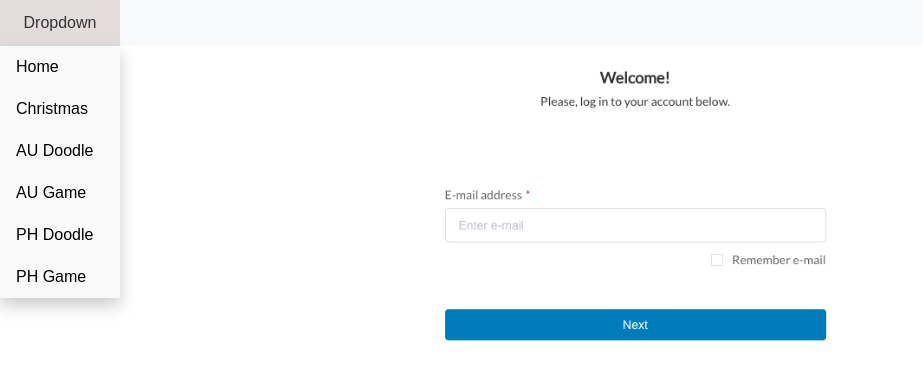
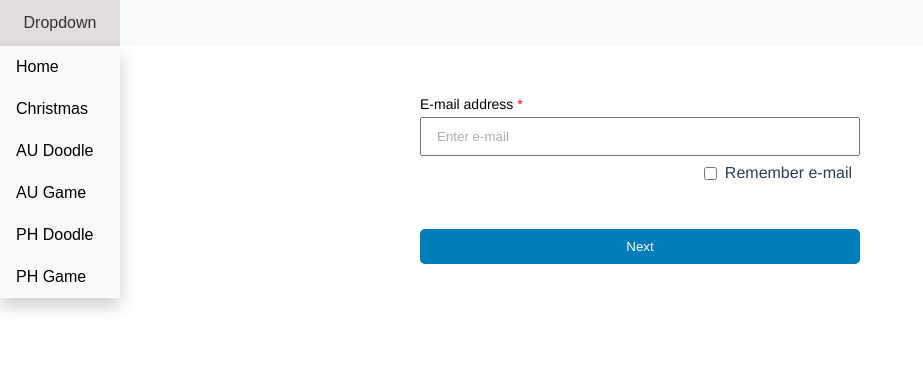
Before and after one commit to ernieay/sm-login-hackathon-22, a Vue app: page / in a window 1280 px wide. Shown: the top 380 px of the page, without its empty margins (0-923 px from the left). Built offline with nearby package versions, Linux system fonts and the light colour scheme.

Commit message:
login styling

```diff
--- a/package.json
+++ b/package.json
@@ -9,7 +9,6 @@
   },
   "dependencies": {
     "@popperjs/core": "^2.11.5",
-    "bootstrap": "^5.2.0",
     "core-js": "^3.8.3",
     "vue": "^3.2.13",
     "vue-router": "^4.0.3"
--- a/src/components/LoginUser.vue
+++ b/src/components/LoginUser.vue
@@ -2,12 +2,14 @@
   <div class="login-form-container">
     <div class="login-form">
       <div>
-        <label class="lbl-email">E-mail address</label>
+        <label class="lbl-email">E-mail address <span>*</span></label>
+        <input class="email-input" type="text" placeholder="Enter e-mail" />
+        <span class="remember">
+          <label class="remember-me" for="remember-me">Remember e-mail</label>
+          <input type="checkbox" class="remember-me" name="remember-me">
+        </span>
       </div>
-      <div class="input-group input-group-sm">
-        <input type="text" class="form-control" id="input-user" placeholder="Enter e-mail" />
-      </div>
-      <button type="button" class="btn btn-primary btn-sm next-btn">Next</button>
+      <button type="button" class="next-btn">Next</button>
     </div>
   </div>
 </template>
@@ -20,14 +22,32 @@ export default {
 
 <style scoped>
 .login-form-container {
+  padding-top: 50px;
   width: 100%;
 }
 
+.remember {
+  display: flex;
+  flex-direction: row-reverse;
+  padding: 8px;
+  gap: 5px;
+}
+
+.remember-me {
+  display: inline;
+}
+
 .lbl-email {
-  color: #606266;
+  color: black;
+  margin-bottom: 5px;
   width: 100%;
   text-align: left;
   font-size: 14px;
+  display: block;
+}
+
+.lbl-email span {
+  color: red;
 }
 
 .login-form {
@@ -36,10 +56,24 @@ export default {
   margin-right: auto;
 }
 
+.login-form .email-input {
+  width: 100%;
+  box-sizing: border-box;
+  padding: 10px 10px 10px 15px;
+}
+
+.login-form .email-input::placeholder {
+  color: #acacac;
+}
+
 .next-btn {
   width: 100%;
   margin-top: 38px;
   background-color: #007dbb;
+  color: white;
+  padding: 10px;
+  border: none;
+  border-radius: 5px;
 }
 
 .next-btn:hover, .next-btn:focus {
--- a/src/main.js
+++ b/src/main.js
@@ -1,7 +1,5 @@
 import { createApp } from 'vue'
 import App from './App.vue'
 import router from './router'
-// import 'bootstrap'
-// import 'bootstrap/dist/css/bootstrap.min.css'
 
 createApp(App).use(router).mount('#app')
--- a/src/views/AuDoodleView.vue
+++ b/src/views/AuDoodleView.vue
@@ -1,19 +1,19 @@
 <template>
   <div class="au-doodle">
     <HackathonDoodle/>
-    <LoginImage />
+    <LoginUser />
   </div>
 </template>
 
 <script>
 // @ is an alias to /src
-import LoginImage from '@/components/LoginImage.vue'
+import LoginUser from '@/components/LoginUser.vue'
 import HackathonDoodle from '@/components/HackathonDoodle.vue'
 
 export default {
   name: 'AuDoodle',
   components: {
-    LoginImage,
+    LoginUser,
     HackathonDoodle,
   }
 }
--- a/src/views/AuGameView.vue
+++ b/src/views/AuGameView.vue
@@ -1,18 +1,18 @@
 <template>
   <div class="au-game">
     <h1>This is the au game</h1>
-    <LoginImage />
+    <LoginUser />
   </div>
 </template>
 
 <script>
 // @ is an alias to /src
-import LoginImage from '@/components/LoginImage.vue'
+import LoginUser from '@/components/LoginUser.vue'
 
 export default {
   name: 'AuGame',
   components: {
-    LoginImage
+    LoginUser
   }
 }
 </script>
--- a/src/views/HomeView.vue
+++ b/src/views/HomeView.vue
@@ -1,17 +1,17 @@
 <template>
   <div class="home">
-    <LoginImage />
+    <LoginUser />
   </div>
 </template>
 
 <script>
 // @ is an alias to /src
-import LoginImage from '@/components/LoginImage.vue'
+import LoginUser from '@/components/LoginUser.vue'
 
 export default {
   name: 'HomeView',
   components: {
-    LoginImage
+    LoginUser
   }
 }
 </script>
--- a/src/views/PhDoodleView.vue
+++ b/src/views/PhDoodleView.vue
@@ -1,18 +1,18 @@
 <template>
   <div class="ph-doodle">
     <h1>This is the ph doodle</h1>
-    <LoginImage />
+    <LoginUser />
   </div>
 </template>
 
 <script>
 // @ is an alias to /src
-import LoginImage from '@/components/LoginImage.vue'
+import LoginUser from '@/components/LoginUser.vue'
 
 export default {
   name: 'PhDoodle',
   components: {
-    LoginImage
+    LoginUser
   }
 }
 </script>
--- a/src/views/PhGameView.vue
+++ b/src/views/PhGameView.vue
@@ -1,18 +1,18 @@
 <template>
   <div class="ph-game">
     <h1>This is the ph game</h1>
-    <LoginImage />
+    <LoginUser />
   </div>
 </template>
 
 <script>
 // @ is an alias to /src
-import LoginImage from '@/components/LoginImage.vue'
+import LoginUser from '@/components/LoginUser.vue'
 
 export default {
   name: 'PhGame',
   components: {
-    LoginImage
+    LoginUser
   }
 }
 </script>
--- a/src/views/XmasView.vue
+++ b/src/views/XmasView.vue
@@ -1,18 +1,18 @@
 <template>
   <div class="xmas">
     <h1>This is christmas page</h1>
-    <LoginImage />
+    <LoginUser />
   </div>
 </template>
 
 <script>
 // @ is an alias to /src
-import LoginImage from '@/components/LoginImage.vue'
+import LoginUser from '@/components/LoginUser.vue'
 
 export default {
   name: 'PhDoodle',
   components: {
-    LoginImage
+    LoginUser
   }
 }
 </script>
```
Also changed, not shown: 1 other file (tests, documents, lock files or other folders).
